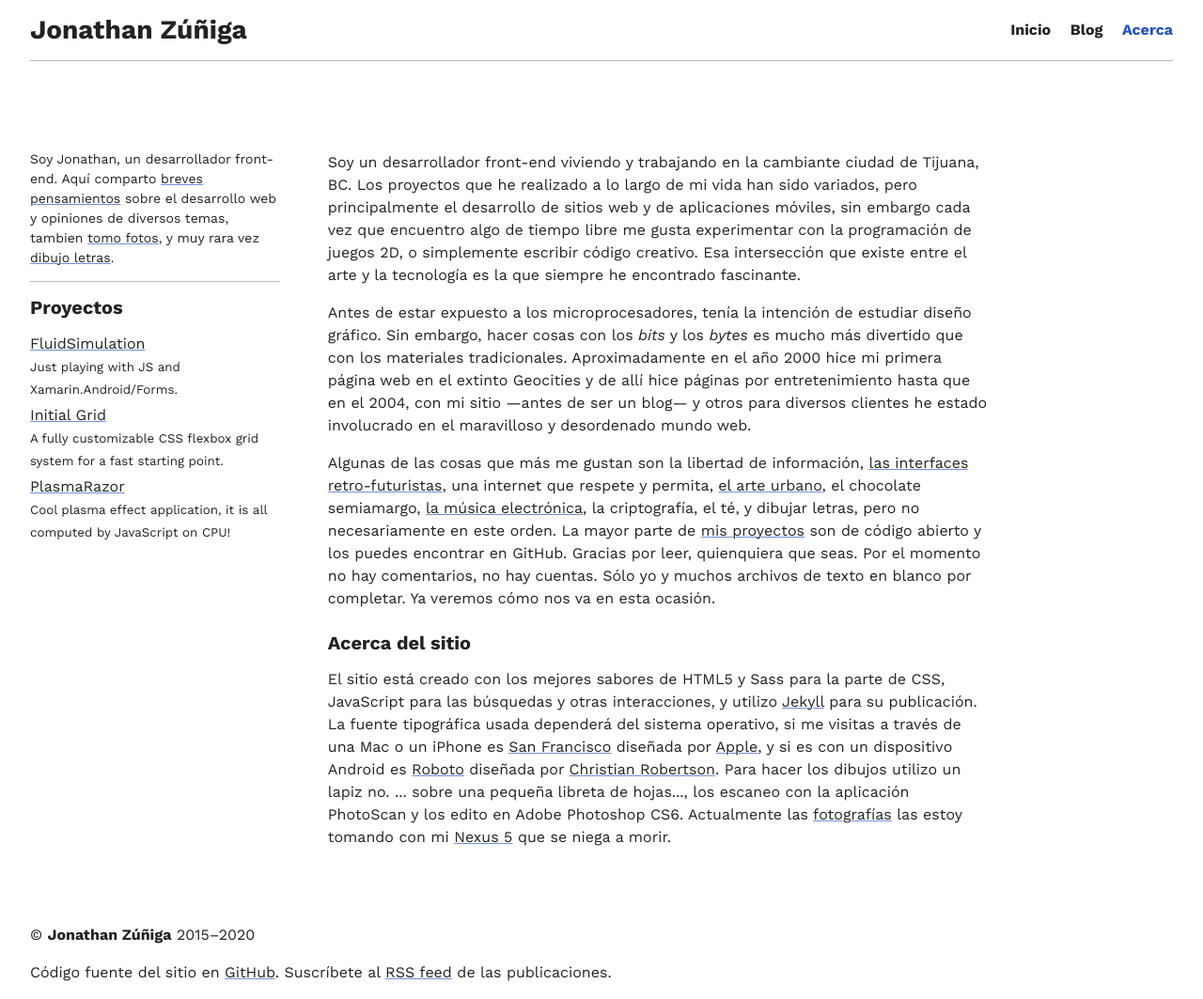
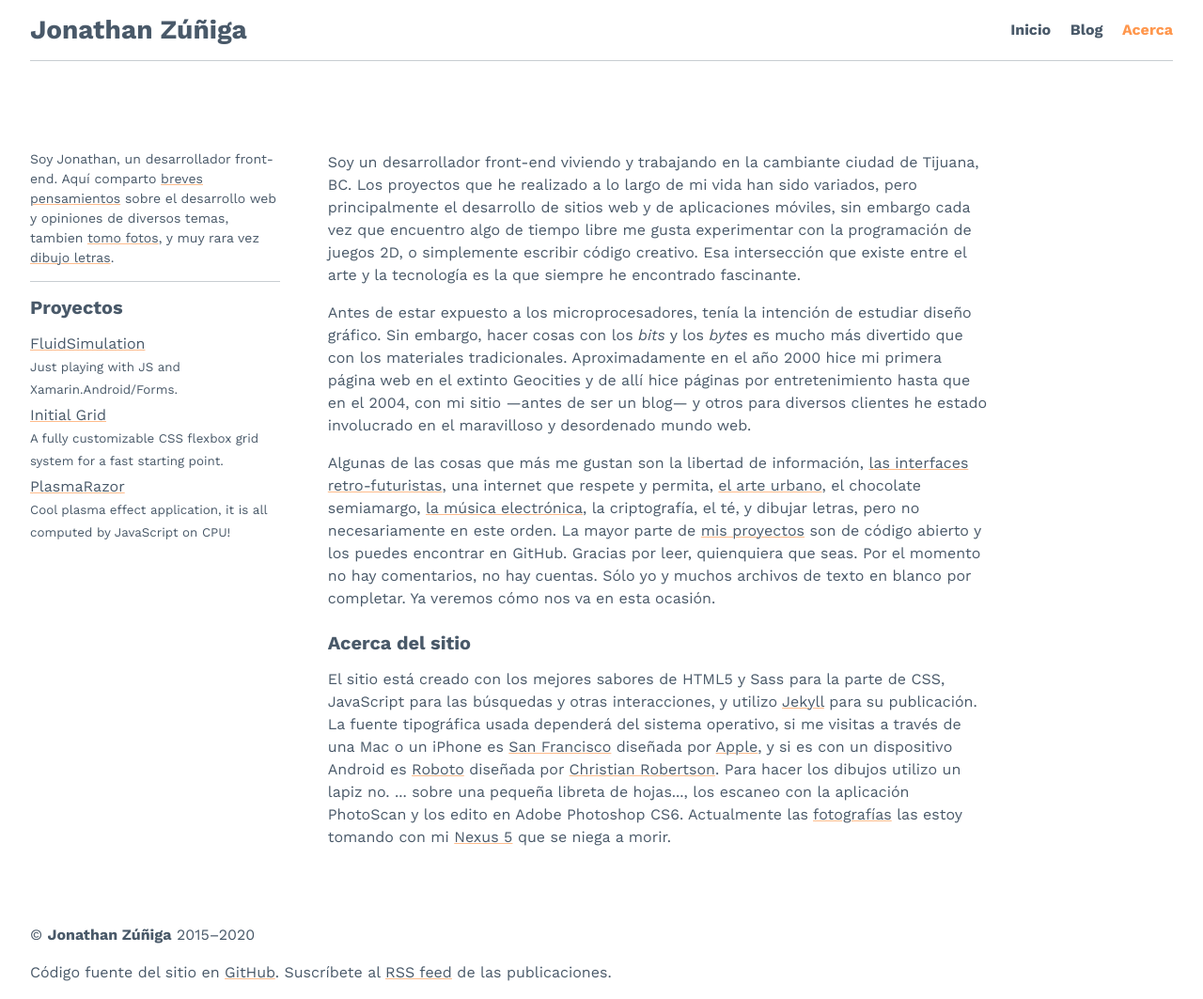
Before and after one commit to jonathanzuniga/jonathanzuniga.github.io, a Jekyll site: the page built from about.md, in a window 1280 px wide. Shown: the whole page at 94% size. Built offline with Jekyll 4.4.1, drawn with Linux system fonts in a browser that asks for light colours.

Commit message:
Testing new colors

```diff
--- a/_sass/_colors.scss
+++ b/_sass/_colors.scss
@@ -1,12 +1,26 @@
-$color-primary: #2455c3;
+$color-primary: #ff974d;
 $color-primary-65: rgba($color-primary, 0.65);
 
-$color-neutral-dark: #222;
+$color-neutral-dark: #495969;
 $color-neutral-dark-65: rgba($color-neutral-dark, 0.65);
 $color-neutral-dark-30: rgba($color-neutral-dark, 0.3);
 $color-neutral-dark-15: rgba($color-neutral-dark, 0.15);
 
 $color-functional-1: #fff;
+
+// green and sand
+
+// $color-primary: #bfa16b;
+// $color-primary-65: rgba($color-primary, 0.65);
+
+// $color-neutral-dark: #435c63;
+// $color-neutral-dark-65: rgba($color-neutral-dark, 0.65);
+// $color-neutral-dark-30: rgba($color-neutral-dark, 0.3);
+// $color-neutral-dark-15: rgba($color-neutral-dark, 0.15);
+
+// $color-functional-1: #fff;
+
+//
 
 // $color-primary: #f9776d;
 // $color-primary-65: rgba($color-primary, 0.65);
```
